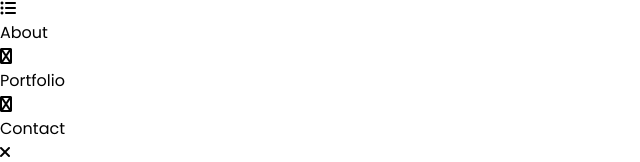
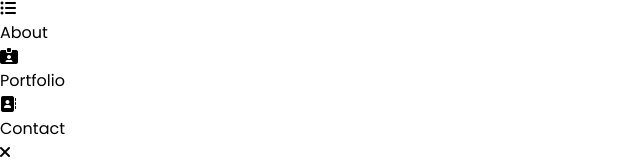
Before and after one commit to nayan-ashraf/portfolio, a website: page index.html in a window 1280 px wide. Shown: the part 496-658 px from the top of the page, 0-640 px from the left. Drawn offline with nearby package versions, Linux system fonts and the light colour scheme; files that its build step writes are made by us from their sources.

Commit message:
Update index.html

```diff
--- a/index.html
+++ b/index.html
@@ -77,14 +77,14 @@
         </a>
         <a href="#" class="block text-center text-gray-700 hover:text-primary transition relative">
             <div class="text-2xl">
-                <i class="fas fa-facebook"></i>
+               <i class="fa-solid fa-id-card-clip"></i>
             </div>
             <div class="text-xs leading-3">Portfolio</div>
         </a>
         <a href="cart.html" class="text-center text-gray-700 hover:text-primary transition relative">
 
             <div class="text-2xl">
-                <i class="fas fa-facebook"></i>
+                <i class="fa-solid fa-address-book"></i>
             </div>
             <div class="text-xs leading-3">Contact</div>
         </a>
```
